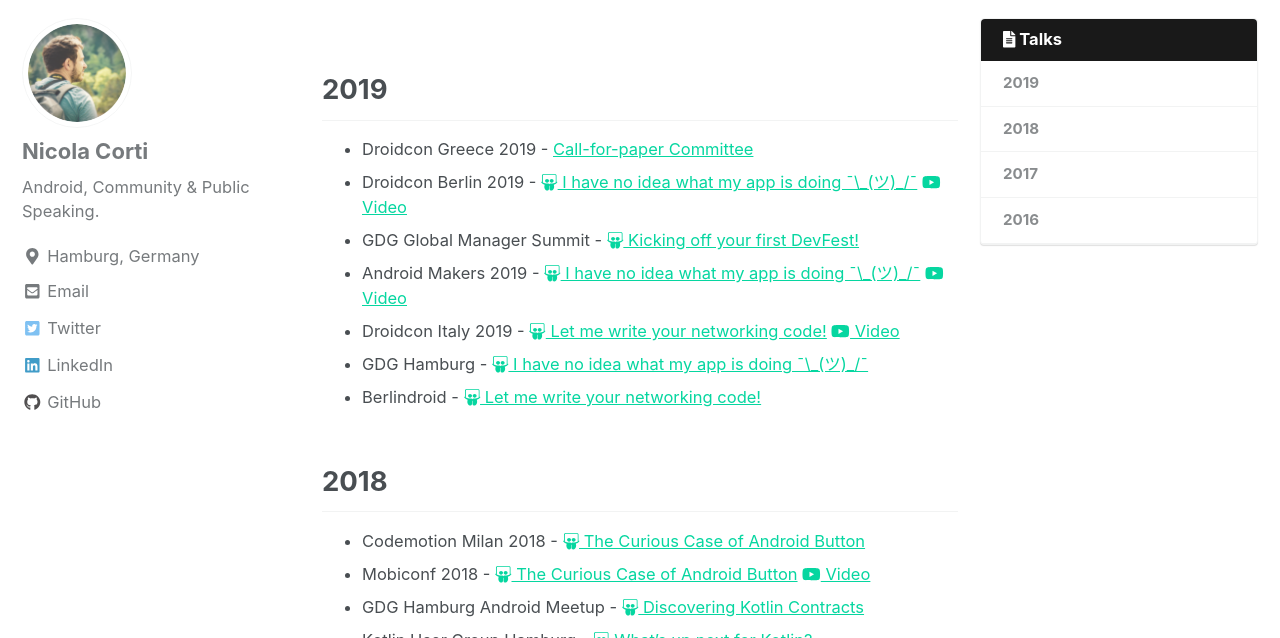
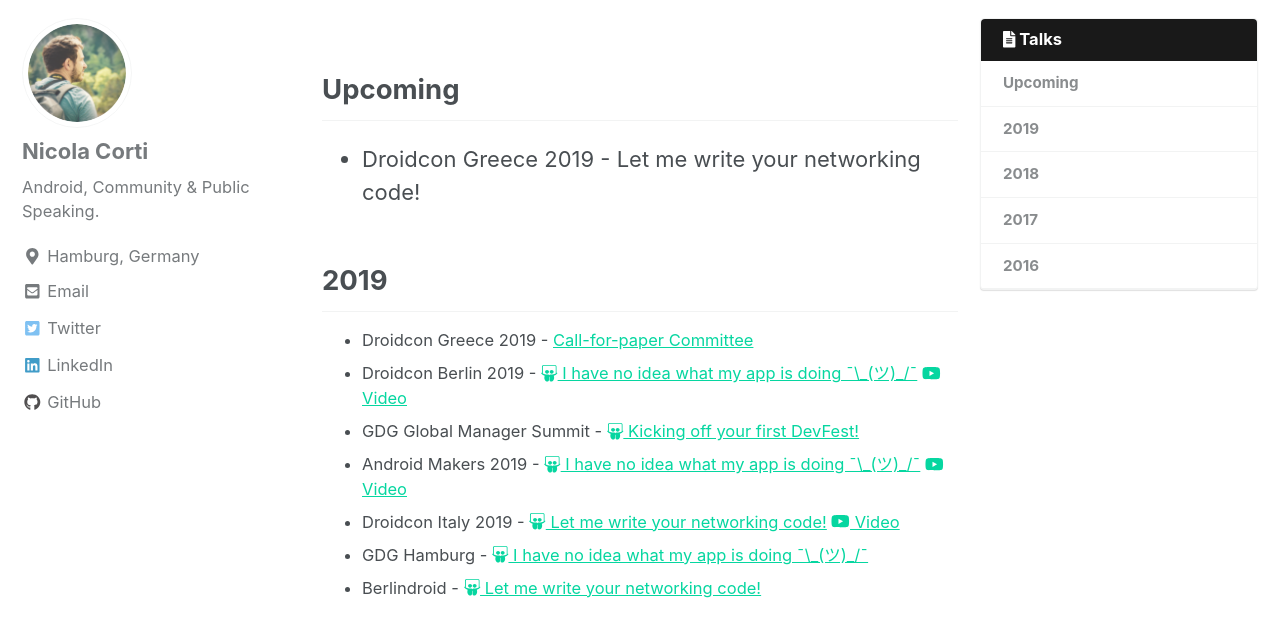
Before and after one commit to cortinico/cortinico.github.io, a Jekyll site: the page built from _pages/talks.md, in a window 1280 px wide and 900 px high, cut to the strip 262-900 px from the top of the window. Built offline with Jekyll 4.4.1, drawn with Linux system fonts in a browser that asks for light colours; nearby versions of some CDN libraries.

Commit message:
Adding Droidcon Greece to Upcoming

```diff
--- a/_pages/talks.md
+++ b/_pages/talks.md
@@ -13,8 +13,8 @@
     show_overlay_excerpt: false
 ---
 
-<!-- ## Upcoming
-{: .talk-section } -->
+## Upcoming
+* Droidcon Greece 2019 - Let me write your networking code!
 
 ## 2019
 
```
